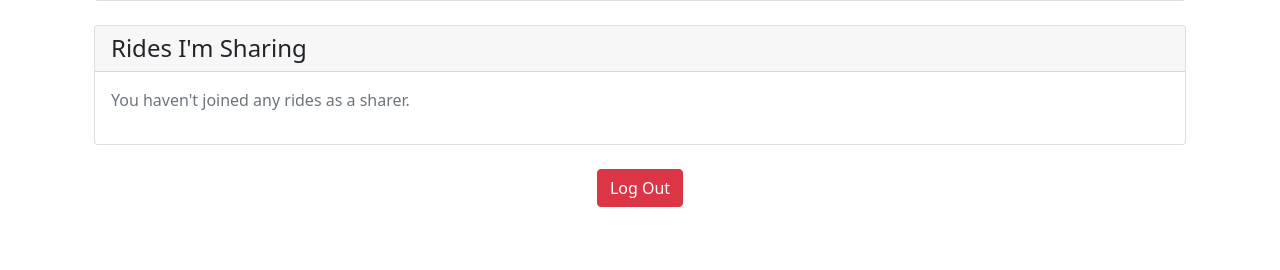
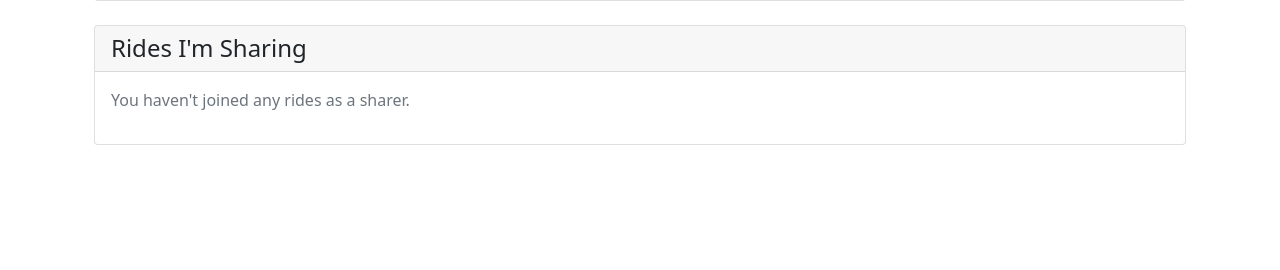
Before and after one commit to davidluzhiyun/DjangoRideShareSim, a Django app: page /profile/ in a window 1280 px wide. Shown: the part 210-480 px from the top of the page. Run offline with Django 5.2, Linux system fonts and the light colour scheme; the visitor is signed in with stand-in values (Sample User, id 1); data that the repository does not hold is empty.

Commit message:
“Removed red logout button”

```diff
--- a/ride_sharing_project/rides/templates/rides/ride/list.html
+++ b/ride_sharing_project/rides/templates/rides/ride/list.html
@@ -128,10 +128,6 @@
                     </div>
                 </div>
             {% endif %}
-            <!-- Logout Button -->
-            <div align='center'>
-                <a href="{% url 'accounts:logout' %}" class="btn btn-danger" align="center">Log Out</a>
-            <div>
 
         </div>
     </div>
```
